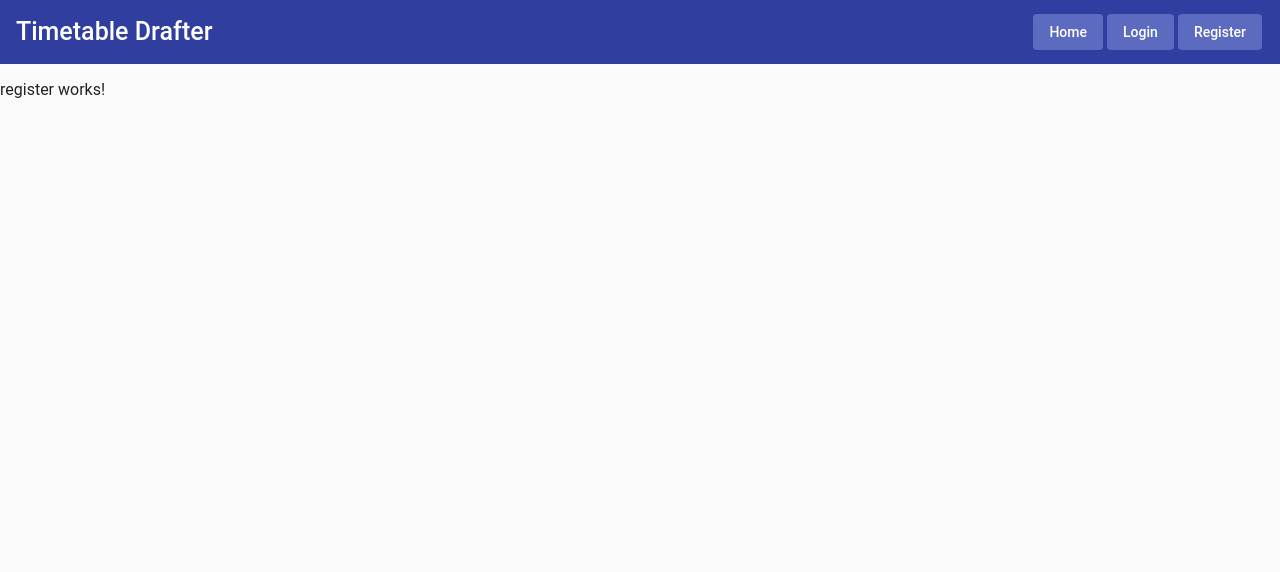
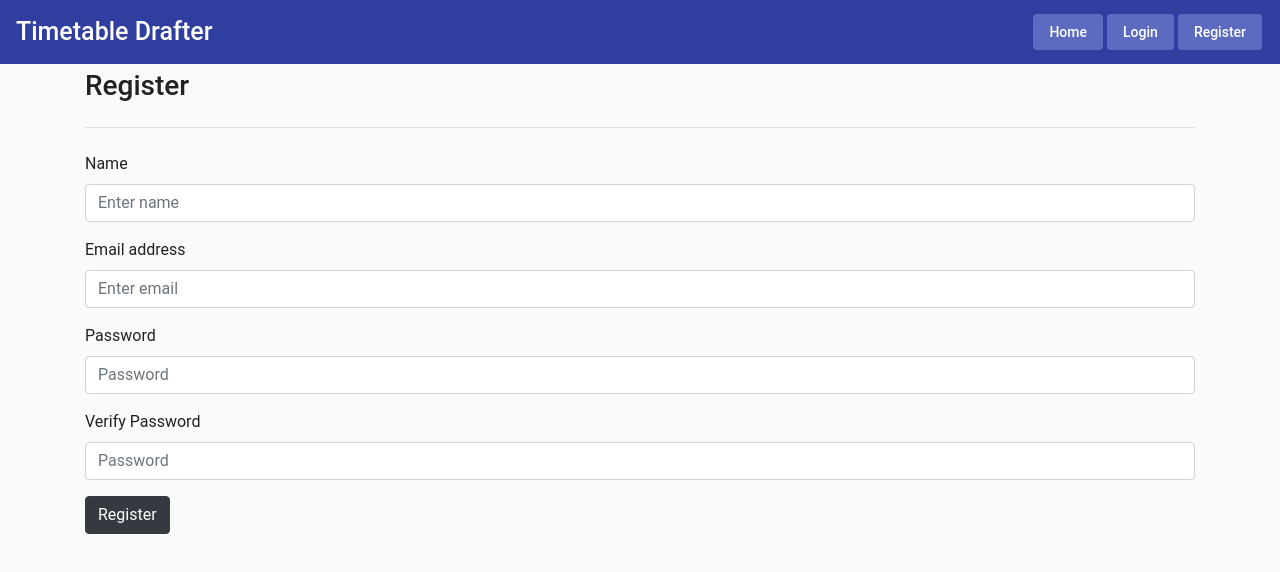
Before and after one commit to hhehar4/Timetable-Drafter, an Angular app in the folder src/: page /register in a window 1280 px wide. Shown: the top 572 px of the page. Built offline with nearby package versions, Linux system fonts and the light colour scheme.

Commit message:
Added frontend for login, register, and home pages. Added frontend form validation

```diff
--- a/src/package.json
+++ b/src/package.json
@@ -22,6 +22,7 @@
     "@angular/platform-browser": "~10.2.0",
     "@angular/platform-browser-dynamic": "~10.2.0",
     "@angular/router": "~10.2.0",
+    "angular2-flash-messages": "^3.0.1",
     "rxjs": "~6.6.0",
     "tslib": "^2.0.0",
     "zone.js": "~0.10.2"
--- a/src/src/app/app.component.css
+++ b/src/src/app/app.component.css
@@ -11,9 +11,7 @@
     font-size: 25px;
     background-color:#303f9f;
   }
-  /*
+
   .content {
-    display: flex;
-    justify-content: center;
-    align-items: center;
-  }*/
+    margin: 5px;
+  }
--- a/src/src/app/home/home.component.css
+++ b/src/src/app/home/home.component.css
@@ -0,0 +1,3 @@
+button {
+    margin: 2px;
+}
--- a/src/src/app/home/home.component.html
+++ b/src/src/app/home/home.component.html
@@ -1 +1,8 @@
-<p>home works!</p>
+<div class="jumbotron">
+    <h1 class="display-4">Timetable Drafter</h1>
+    <p class="lead">Welcome to Harshveer Hehar's timetable drafter. Here you can view the various courses offered at Western University and view public timetables made by others.</p>
+    <p class="lead">Feel free to register to be able to create your own timetables and share them with others.</p>
+    <hr class="my-4">
+    <button routerLink="/login" type="button" class="btn btn-dark">Login</button>
+    <button routerLink="/register" type="button" class="btn btn-primary">Register</button>
+  </div>
--- a/src/src/app/login/login.component.html
+++ b/src/src/app/login/login.component.html
@@ -1 +1,15 @@
-<p>login works!</p>
+<div class="container">
+    <h3>Login</h3>
+    <hr class="my-4">
+    <form (submit)="loginSubmit()">
+        <div class="form-group">
+          <label>Email address</label>
+          <input type="email" class="form-control" [(ngModel)]="email" name="email" placeholder="Enter email">
+        </div>
+        <div class="form-group">
+          <label>Password</label>
+          <input type="password" class="form-control" [(ngModel)]="password" name="password" placeholder="Password">
+        </div>
+        <button type="submit" class="btn btn-dark">Login</button>
+    </form>
+  </div>
--- a/src/src/app/login/login.component.ts
+++ b/src/src/app/login/login.component.ts
@@ -1,4 +1,5 @@
 import { Component, OnInit } from '@angular/core';
+import { ValidateService } from '../validate.service';
 
 @Component({
   selector: 'app-login',
@@ -6,10 +7,27 @@ import { Component, OnInit } from '@angular/core';
   styleUrls: ['./login.component.css']
 })
 export class LoginComponent implements OnInit {
+  email: String;
+  password: String;
 
-  constructor() { }
+  constructor(private validateService: ValidateService) { }
 
   ngOnInit(): void {
   }
 
+  loginSubmit() {
+    const user = {
+      email: this.email,
+      password: this.password
+    }
+
+    //Check if all fields are there
+    if(this.validateService.checkAllInputsLog(user)) {
+      alert("Please enter all fields");
+    }
+    //Check if email is in proper format
+    else if(!this.validateService.validateEmail(this.email)) {
+      alert("Please enter a valid email");
+    }
+  }
 }
--- a/src/src/app/register/register.component.html
+++ b/src/src/app/register/register.component.html
@@ -1 +1,23 @@
-<p>register works!</p>
+<div class="container">
+    <h3>Register</h3>
+    <hr class="my-4">
+    <form (submit)="registerSubmit()">
+        <div class="form-group">
+            <label>Name</label>
+            <input type="text" class="form-control" [(ngModel)]="name" name="name" placeholder="Enter name">
+          </div>
+        <div class="form-group">
+          <label>Email address</label>
+          <input type="email" class="form-control" [(ngModel)]="email" name="email" placeholder="Enter email">
+        </div>
+        <div class="form-group">
+          <label>Password</label>
+          <input type="password" class="form-control" [(ngModel)]="password" name="password" placeholder="Password">
+        </div>
+        <div class="form-group">
+            <label>Verify Password</label>
+            <input type="password" class="form-control" [(ngModel)]="vPassword" name="vPassword" placeholder="Password">
+          </div>
+        <button type="submit" class="btn btn-dark">Register</button>
+    </form>
+  </div>
--- a/src/src/app/register/register.component.ts
+++ b/src/src/app/register/register.component.ts
@@ -1,4 +1,5 @@
 import { Component, OnInit } from '@angular/core';
+import { ValidateService } from '../validate.service';
 
 @Component({
   selector: 'app-register',
@@ -6,10 +7,32 @@ import { Component, OnInit } from '@angular/core';
   styleUrls: ['./register.component.css']
 })
 export class RegisterComponent implements OnInit {
+  name: String;
+  email: String;
+  password: String;
+  vPassword: String;
 
-  constructor() { }
+  constructor(private validateService: ValidateService) { }
 
   ngOnInit(): void {
   }
 
+  registerSubmit() {
+    const user = {
+      name: this.name,
+      email: this.email,
+      password: this.password,
+      vPassword: this.vPassword
+    }
+
+    //Check if all fields are there
+    if(this.validateService.checkAllInputsReg(user)) {
+      alert("Please enter all fields");
+    }
+
+    //Check if email is in proper format
+    else if(!this.validateService.validateEmail(this.email)) {
+      alert("Please enter a valid email");
+    }
+  }
 }
--- /dev/null
+++ b/src/src/app/validate.service.ts
@@ -0,0 +1,22 @@
+import { Injectable } from '@angular/core';
+
+@Injectable({
+  providedIn: 'root'
+})
+export class ValidateService {
+
+  constructor() { }
+
+  checkAllInputsReg(user) {
+    return (user.name == undefined || user.email == undefined || user.password == undefined || user.vPassword == undefined || (user.password != user.vPassword));
+  }
+
+  checkAllInputsLog(user) {
+    return (user.email == undefined || user.password == undefined);
+  }
+
+  validateEmail(email) {
+    const emailRegex = /^(([^<>()\[\]\\.,;:\s@"]+(\.[^<>()\[\]\\.,;:\s@"]+)*)|(".+"))@((\[[0-9]{1,3}\.[0-9]{1,3}\.[0-9]{1,3}\.[0-9]{1,3}\])|(([a-zA-Z\-0-9]+\.)+[a-zA-Z]{2,}))$/;
+    return emailRegex.test(String(email).toLowerCase());
+  }
+}
--- a/src/src/index.html
+++ b/src/src/index.html
@@ -6,6 +6,7 @@
   <base href="/">
   <meta name="viewport" content="width=device-width, initial-scale=1">
   <link rel="icon" type="image/x-icon" href="favicon.ico">
+  <link rel="stylesheet" href="https://maxcdn.bootstrapcdn.com/bootstrap/4.0.0/css/bootstrap.min.css" integrity="sha384-Gn5384xqQ1aoWXA+058RXPxPg6fy4IWvTNh0E263XmFcJlSAwiGgFAW/dAiS6JXm" crossorigin="anonymous">
   <link href="https://fonts.googleapis.com/icon?family=Material+Icons" rel="stylesheet">
 </head>
 <body>
```
Also changed, not shown: src/src/app/app.module.ts (+5 -2 lines), 2 other files (tests, documents, lock files or other folders).
